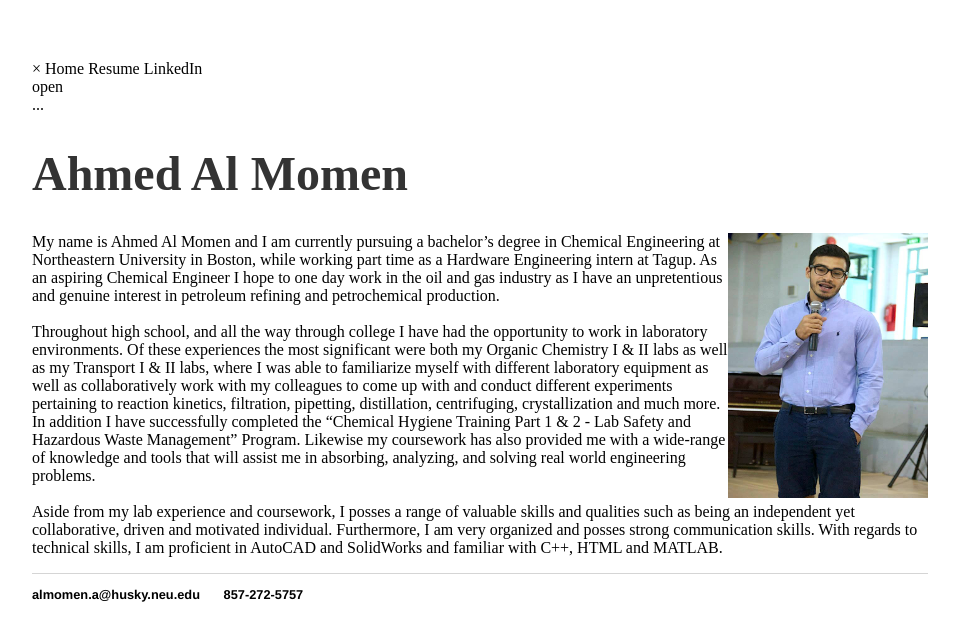
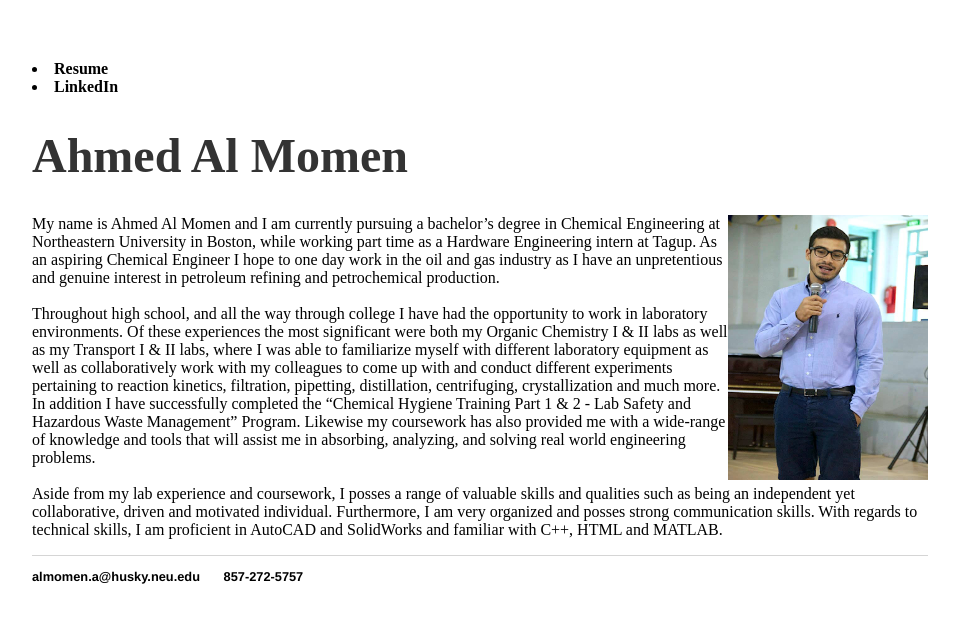
Before and after one commit to ahmedalmomen/aalmomen.com, a Jekyll site: the page built from index.html, in a window 1280 px wide. Shown: the top 641 px of the page, without its empty margins (160-1119 px from the left). Built offline with Jekyll 4.4.1, drawn with Linux system fonts in a browser that asks for light colours.

Commit message:
Update default.html

```diff
--- a/_layouts/default.html
+++ b/_layouts/default.html
@@ -7,17 +7,58 @@
                   <link rel="stylesheet" type="text/css" href="/css/ma
 in.css">
          </head>
-         <div id="mySidenav" class="sidenav">
-  <a href="javascript:void(0)" class="closebtn" onclick="closeNav()">&times;</a>
-  <a href="#">Home</a>
-  <a href="#">Resume</a>
-  <a href="#">LinkedIn</a>
-</div>
-         <span onclick="openNav()">open</span>
-
-<div id="main">
-  ...
-</div>
+ <div class="tabs">
+          <h4>
+                  <li><a href="/ahmed-al-momens-resume.pdf">Resume
+                           <style>
+a:link {
+    color: black;
+    background-color: transparent;
+    text-decoration: none;
+}
+a:visited {
+    color: black;
+    background-color: transparent;
+    text-decoration: none;
+}
+a:hover {
+    color: blue;
+    background-color: transparent;
+    text-decoration: none;
+}
+a:active {
+    color: black;
+    background-color: transparent;
+    text-decoration: none;
+}
+</style>
+                           </a></li>
+                  <li><a href="https://www.linkedin.com/in/ahmedalmomen/">LinkedIn
+                           <style>
+a:link {
+    color: black;
+    background-color: transparent;
+    text-decoration: none;
+}
+a:visited {
+    color: black;
+    background-color: transparent;
+    text-decoration: none;
+}
+a:hover {
+    color: blue;
+    background-color: transparent;
+    text-decoration: none;
+}
+a:active {
+    color: black;
+    background-color: transparent;
+    text-decoration: none;
+}
+</style>
+                           </a></li>
+                     </h4>
+         </div>
 
                   <div class="container">
 
```
